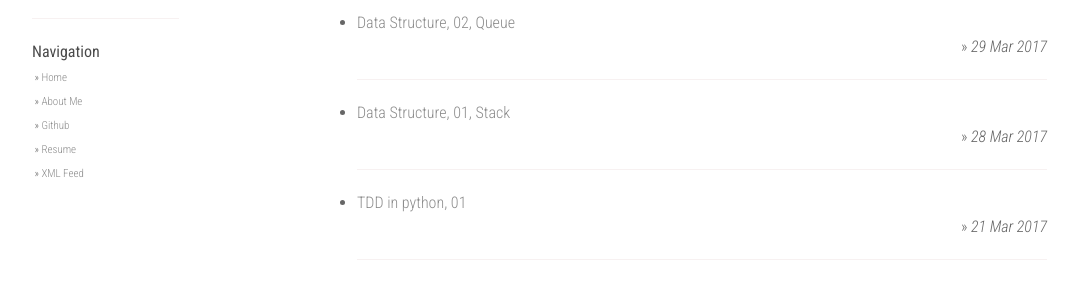
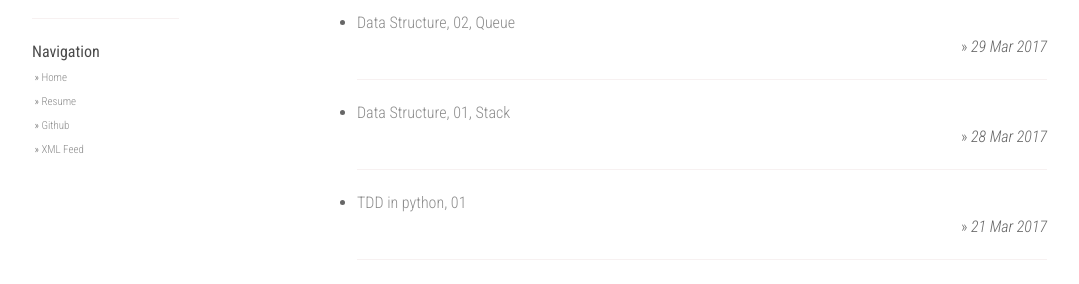
Before and after one commit to lee-seul/lee-seul.github.com, a Jekyll site: the page built from index.html, in a window 1280 px wide. Shown: the part 349-633 px from the top of the page, without its empty margins (53-1132 px from the left). Built offline with Jekyll 4.4.1, drawn with Linux system fonts in a browser that asks for light colours; nearby versions of some CDN libraries; the list of posts is cut into pages by our own code.

Commit message:
링크 순서 변경 및 About Me 삭

```diff
--- a/_config.yml
+++ b/_config.yml
@@ -32,14 +32,12 @@ social:
 #  fb_appid: 1749788565247320
 
 urls:
-    - text: About Me
-      url: /about/
+    - text: Resume
+      url: /resume
 #    - text: Projects
 #      url: /projects/
     - text: Github
       url: https://github.com/lee-seul
-    - text: Resume
-      url: /resume
     - text: XML Feed
       url: /feed.xml
 
```
